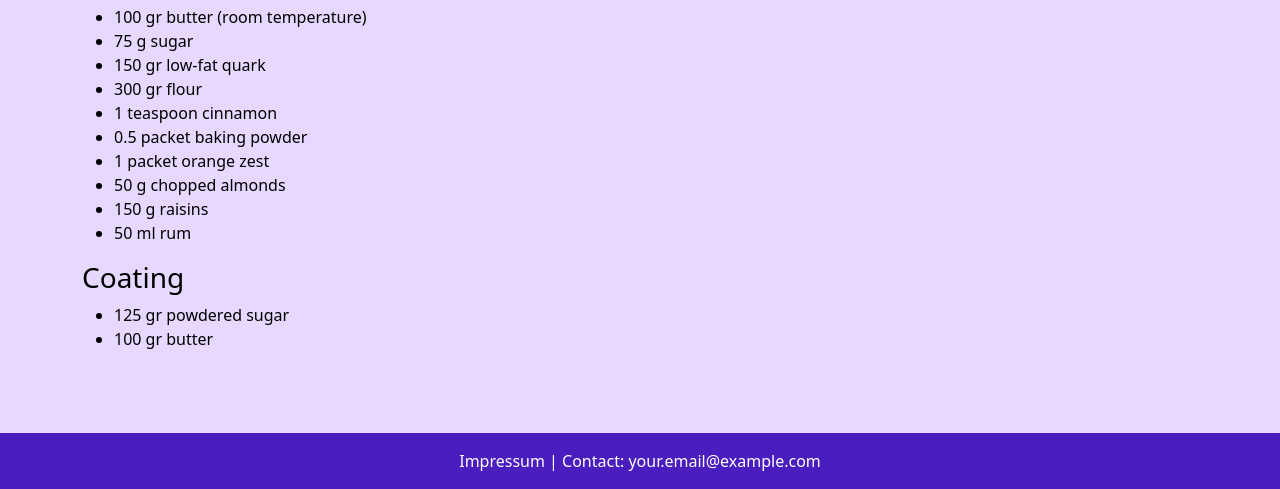
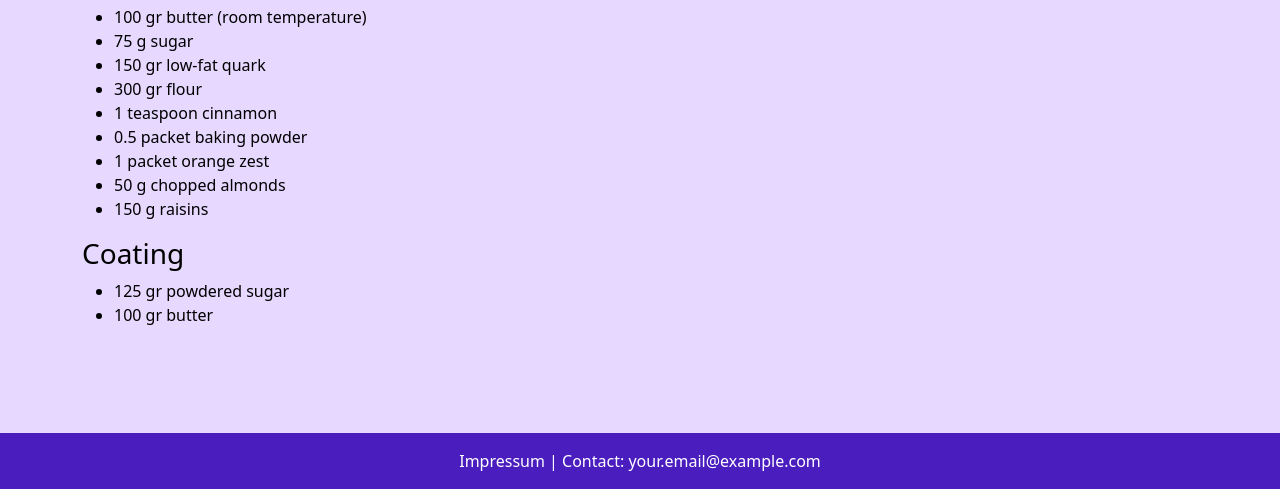
Before and after one commit to Lisa-tbz/BLJ2024_backrezept_lis-mee, a plain HTML site: page ingredients.html in a window 1280 px wide. Shown: the part 311-800 px from the top of the page. Drawn offline with nearby package versions, Linux system fonts and the light colour scheme.

Commit message:
correct ingredients

```diff
--- a/ingredients.html
+++ b/ingredients.html
@@ -45,7 +45,6 @@
       <li>1 packet orange zest</li>
       <li>50 g chopped almonds</li>
       <li>150 g raisins</li>
-      <li>50 ml rum</li>
     </ul>
     <h3>Coating</h3>
     <ul>
--- a/stylesheet.css
+++ b/stylesheet.css
@@ -1,4 +1,4 @@
-/* Gesamte Seite */
+
 body {
     background-color: #e6d8ff; /* Hell-Lila Hintergrund */
     margin: 0;
```
